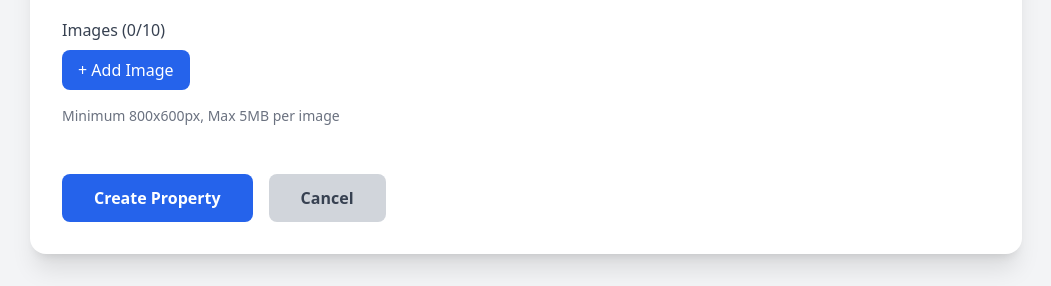
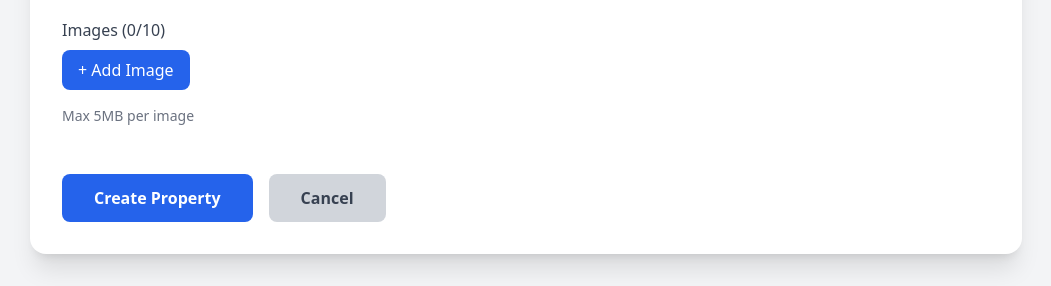
Before and after one commit to infinity-computers/sukh, a PHP site: page /admin/create.php in a window 1280 px wide. Shown: the part 1712-1998 px from the top of the page, without its empty margins (114-1165 px from the left). Run offline with PHP 8.4, Linux system fonts and the light colour scheme; a user stored in the database is signed in; some libraries are stand-ins or nearby versions.

Commit message:
fix: Update image upload instructions to remove minimum resolution requirement

```diff
--- a/admin/create.php
+++ b/admin/create.php
@@ -288,7 +288,7 @@ function selected_attr($current, $value)
                 <label class="block text-gray-700 font-medium mb-2">Images (<span id="imageCount">0</span>/10)</label>
                 <button type="button" id="addImageBtn" onclick="document.getElementById('imageInput').click()" class="bg-blue-600 text-white px-4 py-2 rounded-lg hover:bg-blue-700 transition mb-4 w-full sm:w-auto">+ Add Image</button>
                 <input type="file" id="imageInput" accept="image/*" style="display:none" onchange="handleImageSelect(this)">
-                <p class="text-gray-500 text-sm mb-2">Minimum 800x600px, Max 5MB per image</p>
+                <p class="text-gray-500 text-sm mb-2">Max 5MB per image</p>
                 <div id="imagePreview" class="grid grid-cols-1 sm:grid-cols-2 lg:grid-cols-4 gap-4 mt-4"></div>
                 <input type="hidden" name="image_data" id="imageData">
             </section>
```
